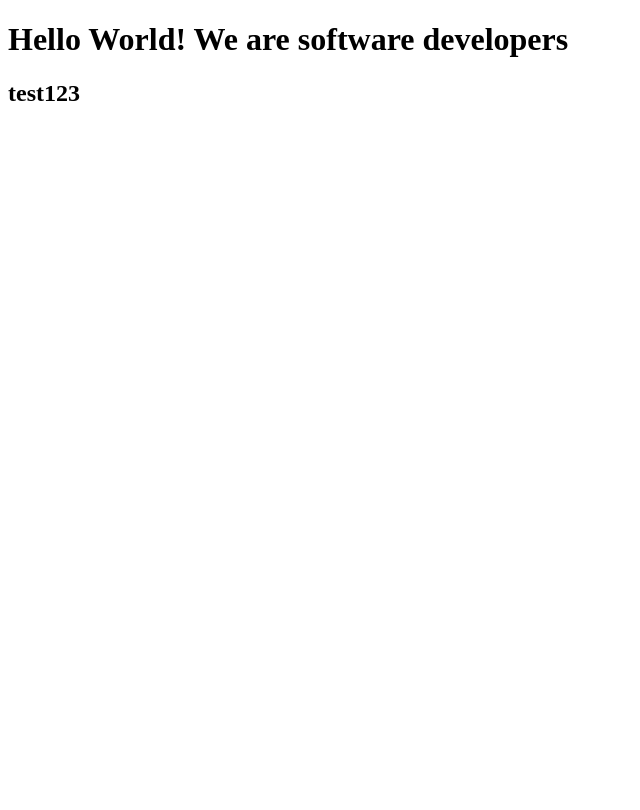
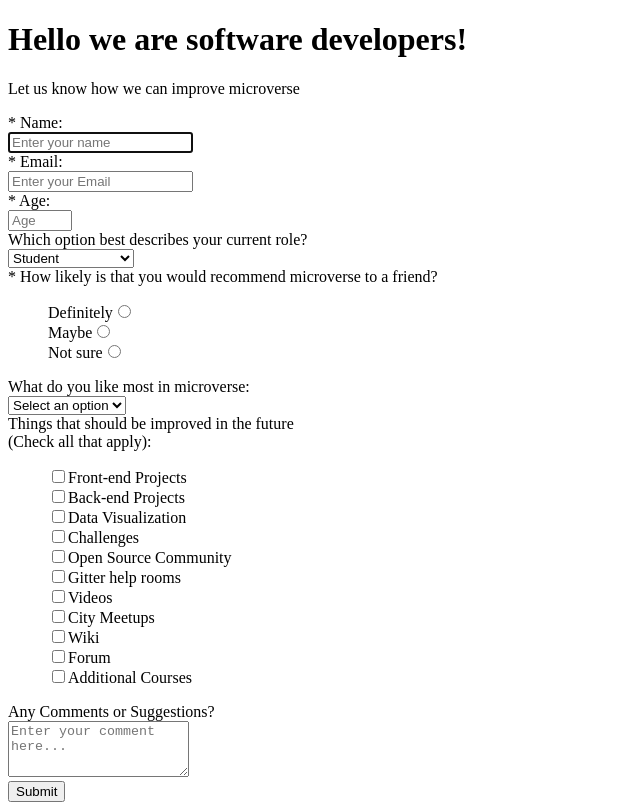
Before and after one commit to joyceauma/joyce_veronica, a plain HTML site: page index.html in a window 1280 px wide. Shown: the whole page, without its empty margins (0-640 px from the left). Drawn offline with Linux system fonts and the light colour scheme.

Commit message:
update html

```diff
--- a/index.html
+++ b/index.html
@@ -7,8 +7,108 @@
   </head>
 
   <body>
-    <h1>Hello World! We are software developers</h1>
-    <h2>test123</h2>
+      <h1 id="title">Hello we are software developers!</h1>
+      <div id="form-outer">
+        <p id="description">
+          Let us know how we can improve microverse
+        </p>
+        <form id="survey-form" method="GET" action="https://crossorigin.me/https://freecodecamp.com">
+          <div class="rowTab">
+            <div class="labels">
+              <label id="name-label" for="name">* Name: </label>
+            </div>
+            <div class="rightTab">
+              <input autofocus type="text" name="name" id="name" class="input-field" placeholder="Enter your name" required>
+            </div>
+          </div>
+          <div class="rowTab">
+            <div class="labels">
+              <label id="email-label" for="email">* Email: </label>
+            </div>
+            <div class="rightTab">
+              <input type="email" name="email" id="email" class="input-field" required placeholder="Enter your Email">
+            </div>
+          </div>
+          <div class="rowTab">
+            <div class="labels">
+              <label id="number-label" for="age">* Age: </label>
+            </div>
+            <div class="rightTab">
+              <input type="number" name="age" id="number" min="1" max="125" class="input-field" placeholder="Age">
+            </div>
+          </div>
+          <div class="rowTab">
+            <div class="labels">
+              <label for="currentPos">Which option best describes your current role?</label>
+            </div>
+            <div class="rightTab">
+              <select id="dropdown" name="currentPos" class="dropdown">
+            <option disabled value>Select an option</option>
+            <option  value="student">Student</option>
+            <option value="job">Full Time Job</option>
+            <option value="learner">Full Time Learner</option>
+            <option value="preferNo">Prefer not to say</option>
+            <option value="other">Other</option>
+          </select>
+            </div>
+          </div>
+          <div class="rowTab">
+            <div class="labels">
+              <label for="userRating">* How likely is that you would recommend microverse to a friend?</label>
+            </div>
+            <div class="rightTab">
+              <ul style="list-style: none;">
+                <li class="radio"><label>Definitely<input name="radio-buttons" value="1"  type="radio" class="userRatings" ></label></li>
+                <li class="radio"><label>Maybe<input name="radio-buttons" value="2"  type="radio" class="userRatings" ></label></li>
+                <li class="radio"><label>Not sure<input name="radio-buttons" value="3"  type="radio" class="userRatings" ></label></li>
+              </ul>
+            </div>
+          </div>
+          <div class="rowTab">
+            <div class="labels">
+              <label for="most-like">What do you like most in microverse: </label>
+            </div>
+            <div class="rightTab">
+              <select id="most-like" name="mostLike" class="dropdown">
+            <option disabled selected value>Select an option</option>
+            <option value="challenges">Challenges</option>
+            <option value="projects">Projects</option>
+            <option value="community">Community</option>
+            <option value="openSource">Open Source</option>
+          </select>
+            </div>
+          </div>
+          <div class="rowTab">
+            <div class="labels">
+              <label for="preferences">Things that should be improved in the future<br>(Check all that apply): </label>
+            </div>
+            <div class="rightTab">
+              <ul id="preferences" style="list-style: none;">
+                <li class="checkbox"><label><input name="prefer" value="1" type="checkbox" class="userRatings">Front-end Projects</label></li>
+                <li class="checkbox"><input name="prefer" value="2" type="checkbox" class="userRatings">Back-end Projects</li>
+                <li class="checkbox"><label><input name="prefer" value="3" type="checkbox" class="userRatings">Data Visualization</label></li>
+                <li class="checkbox"><label><input name="prefer" value="4" type="checkbox" class="userRatings">Challenges</label></li>
+                <li class="checkbox"><label><input name="prefer" value="5" type="checkbox" class="userRatings">Open Source Community</label></li>
+                <li class="checkbox"><label><input name="prefer" value="6" type="checkbox" class="userRatings">Gitter help rooms</label></li>
+                <li class="checkbox"><label><input name="prefer" value="7" type="checkbox" class="userRatings">Videos</label></li>
+                <li class="checkbox"><label><input name="prefer" value="8" type="checkbox" class="userRatings">City Meetups</label></li>
+                <li class="checkbox"><label><input name="prefer" value="9" type="checkbox" class="userRatings">Wiki</label></li>
+                <li class="checkbox"><label><input name="prefer" value="10" type="checkbox" class="userRatings">Forum</label></li>
+                <li class="checkbox"><label><input name="prefer" value="10" type="checkbox" class="userRatings">Additional Courses</label></li>
+              </ul>
+            </div>
+          </div>
+          <div class="rowTab">
+            <div class="labels">
+              <label for="comments">Any Comments or Suggestions?</label>
+            </div>
+            <div class="rightTab">
+              <textarea id="comments" class="input-field" style="height:50px;resize:vertical;" name="comment" placeholder="Enter your comment here..."></textarea>
+            </div>
+          </div>
+          <button id="submit" type="submit">Submit</button>
+        </form>
+      </div>
     <script src="https://cdn.freecodecamp.org/testable-projects-fcc/v1/bundle.js"></script>
 
     <script src="js/index.js"></script>
```
